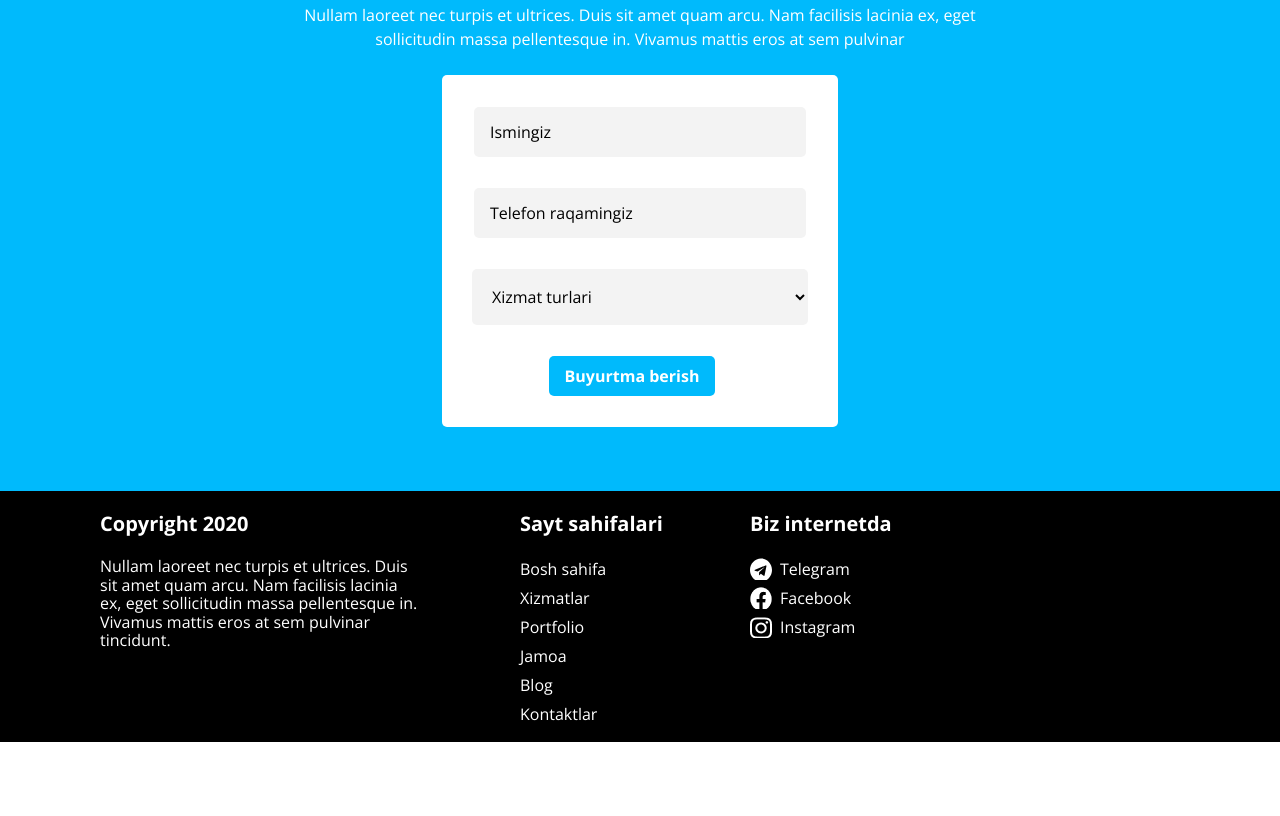
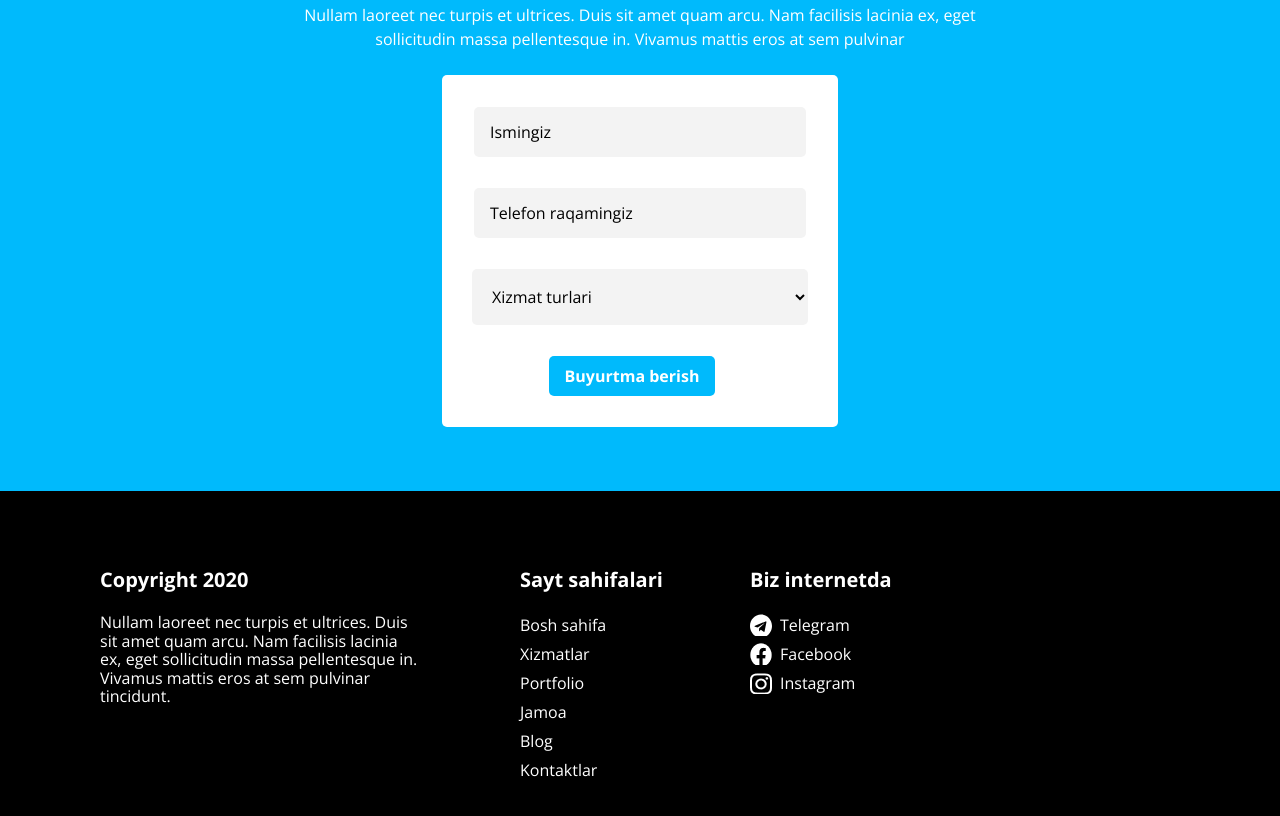
Before and after one commit to oybek94/pixer, a plain HTML site: page index.html in a window 1280 px wide. Shown: the part 3423-4239 px from the top of the page. Before the commit the page ends 4165 px from the top, so only its background shows below. Drawn offline with nearby package versions, Linux system fonts and the light colour scheme.

Commit message:
add  padding for footer section

```diff
--- a/css/style.css
+++ b/css/style.css
@@ -367,6 +367,7 @@ input {
 
 .footer {
    background-color: #000;
+   padding: 56px 0;
 }
 
 .footer-row {
```
